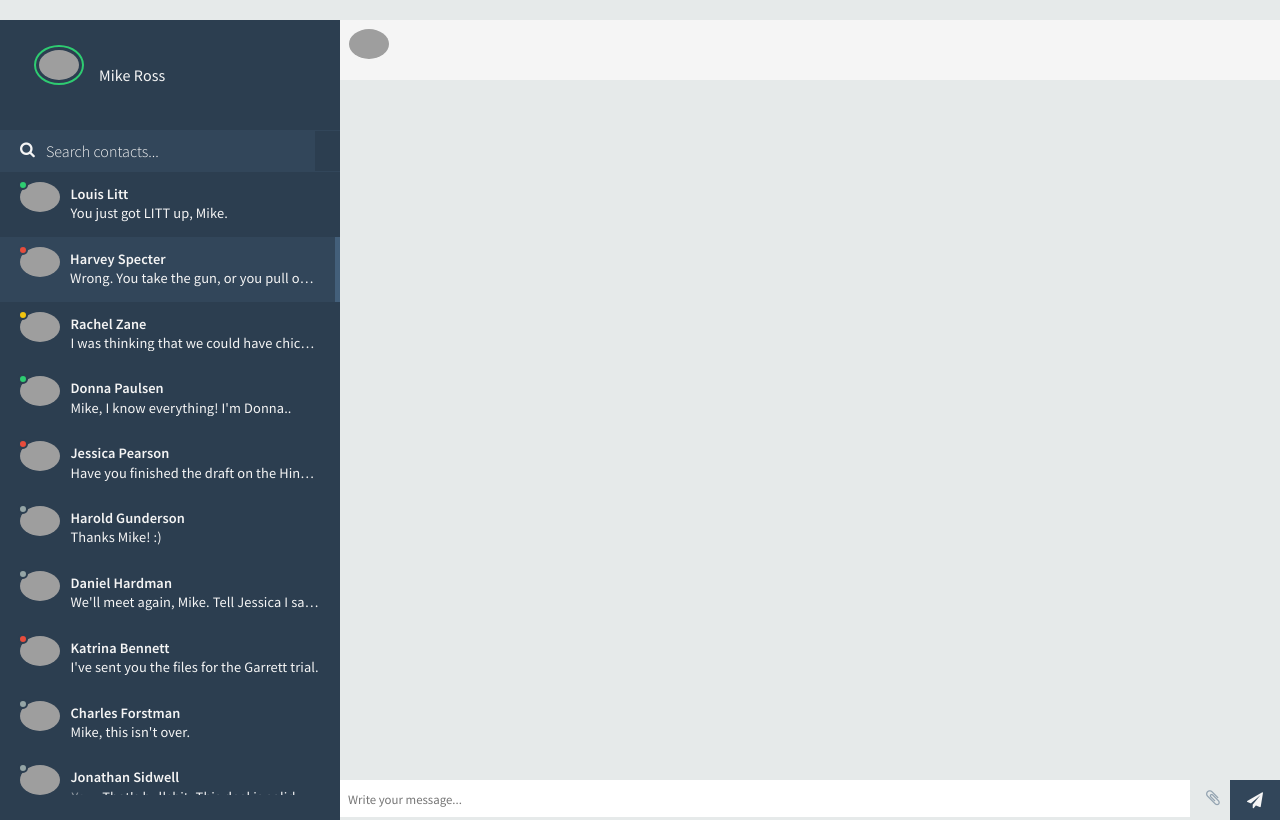
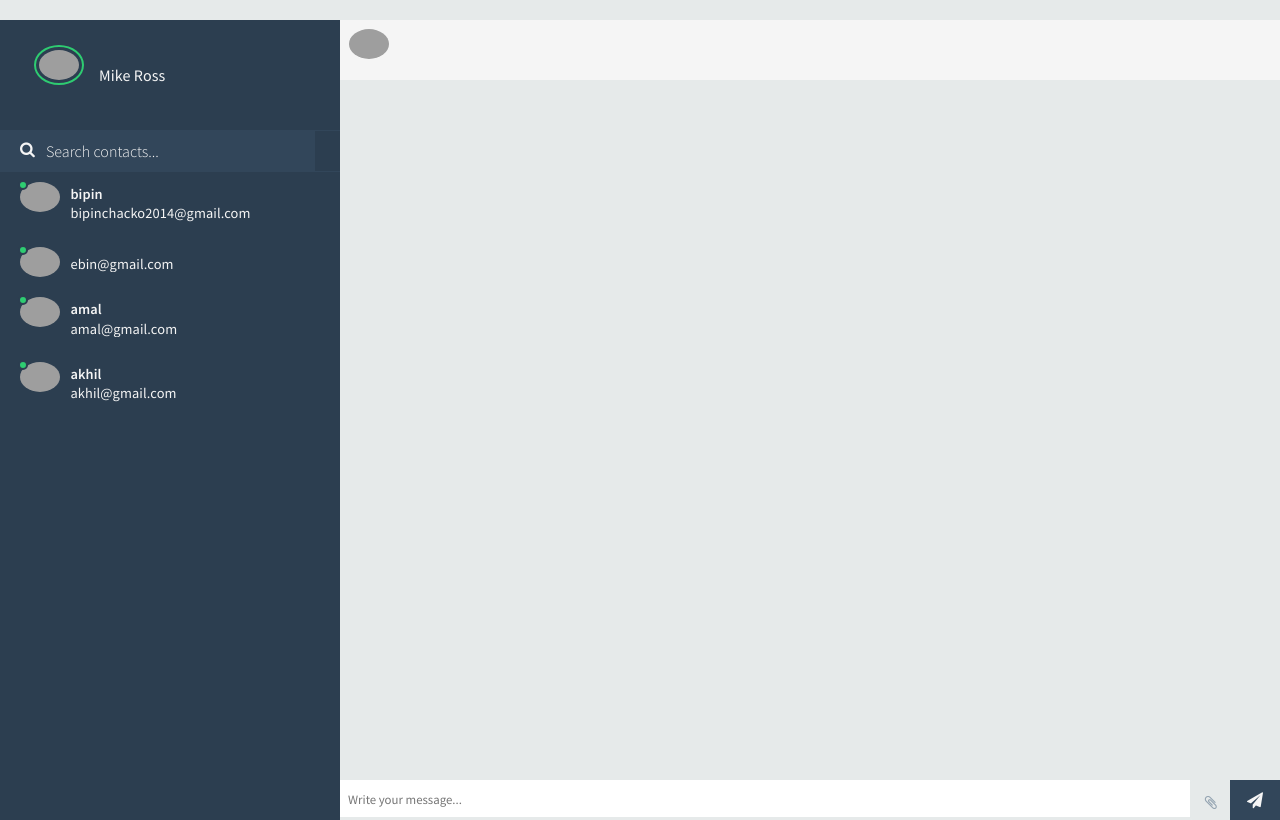
Before and after one commit to bipinchacko/karmi, a Django app: page /chat/2 in a window 1280 px wide. Shown: the part 52-872 px from the top of the page. Run offline with Django 3.2, Linux system fonts and the light colour scheme; a user stored in the database is signed in; data comes from the database, SQL or seed files in the repository; both versions use the stored data as it was after the commit; some libraries are stand-ins or nearby versions; grey boxes are pictures that could not be loaded.

Commit message:
one_to_one_chat_text3

```diff
--- a/chat/views.py
+++ b/chat/views.py
@@ -18,7 +18,14 @@ def chatroom(request,pk:int):
     )
     messages.update(seen=True)
     messages = messages | Message.objects.filter(Q(receiver=other_user, sender=request.user) )
-    return render(request, "chat/onetoonechat.html", {"other_user": other_user, "messages": messages,"current_user":current_user})
+    connecteduser = CustomUser.objects.all()
+    context = {
+        "other_user": other_user,
+        "messages": messages,
+        "current_user":current_user,
+        "connecteduser":connecteduser
+    }
+    return render(request, "chat/onetoonechat.html",context)
 @login_required
 def ajax_load_messages(request,pk):
     other_user = get_object_or_404(CustomUser, pk=pk)
--- a/templates/chat/onetoonechat.html
+++ b/templates/chat/onetoonechat.html
@@ -652,13 +652,19 @@
 }
 #frame .content .message-input .wrap .attachment {
   position: absolute;
-  right: 60px;
+  right: 63px;
+  top: 15px;
   z-index: 4;
-  margin-top: 10px;
+  margin-top: 0px;
   font-size: 1.1em;
   color: #435f7a;
   opacity: .5;
   cursor: pointer;
+}
+#frame .upload{
+  width: 40px;
+    height: 40px;
+    background: #e6eaea;
 }
 @media screen and (max-width: 735px) {
   #frame .content .message-input .wrap .attachment {
@@ -746,110 +787,27 @@ Website: http://emilcarlsson.se/
 		</div>
 		<div id="search">
 			<label for=""><i class="fa fa-search" aria-hidden="true"></i></label>
-			<input type="text" placeholder="Search contacts..." />
+			<input type="text" id="myInput1" placeholder="Search contacts..." />
 		</div>
 		<div id="contacts">
-			<ul>
-				<li class="contact">
+			<ul id="so">
+        {% for i in connecteduser %}
+				<li class="contact" id="{{i.id}}">
 					<div class="wrap">
-						<span class="contact-status online"></span>
+						<span class="contact-status online" ></span>
 						<img src="http://emilcarlsson.se/assets/louislitt.png" alt="" />
 						<div class="meta">
-							<p class="name">Louis Litt</p>
-							<p class="preview">You just got LITT up, Mike.</p>
+							<p class="name">{{i.first_name}}</p>
+							<p class="preview">{{i.email}}</p>
 						</div>
 					</div>
 				</li>
-				<li class="contact active">
-					<div class="wrap">
-						<span class="contact-status busy"></span>
-						<img src="http://emilcarlsson.se/assets/harveyspecter.png" alt="" />
-						<div class="meta">
-							<p class="name">Harvey Specter</p>
-							<p class="preview">Wrong. You take the gun, or you pull out a bigger one. Or, you call their bluff. Or, you do any one of a hundred and forty six other things.</p>
-						</div>
-					</div>
-				</li>
-				<li class="contact">
-					<div class="wrap">
-						<span class="contact-status away"></span>
-						<img src="http://emilcarlsson.se/assets/rachelzane.png" alt="" />
-						<div class="meta">
-							<p class="name">Rachel Zane</p>
-							<p class="preview">I was thinking that we could have chicken tonight, sounds good?</p>
-						</div>
-					</div>
-				</li>
-				<li class="contact">
-					<div class="wrap">
-						<span class="contact-status online"></span>
-						<img src="http://emilcarlsson.se/assets/donnapaulsen.png" alt="" />
-						<div class="meta">
-							<p class="name">Donna Paulsen</p>
-							<p class="preview">Mike, I know everything! I'm Donna..</p>
-						</div>
-					</div>
-				</li>
-				<li class="contact">
-					<div class="wrap">
-						<span class="contact-status busy"></span>
-						<img src="http://emilcarlsson.se/assets/jessicapearson.png" alt="" />
-						<div class="meta">
-							<p class="name">Jessica Pearson</p>
-							<p class="preview">Have you finished the draft on the Hinsenburg deal?</p>
-						</div>
-					</div>
-				</li>
-				<li class="contact">
-					<div class="wrap">
-						<span class="contact-status"></span>
-						<img src="http://emilcarlsson.se/assets/haroldgunderson.png" alt="" />
-						<div class="meta">
-							<p class="name">Harold Gunderson</p>
-							<p class="preview">Thanks Mike! :)</p>
-						</div>
-					</div>
-				</li>
-				<li class="contact">
-					<div class="wrap">
-						<span class="contact-status"></span>
-						<img src="http://emilcarlsson.se/assets/danielhardman.png" alt="" />
-						<div class="meta">
-							<p class="name">Daniel Hardman</p>
-							<p class="preview">We'll meet again, Mike. Tell Jessica I said 'Hi'.</p>
-						</div>
-					</div>
-				</li>
-				<li class="contact">
-					<div class="wrap">
-						<span class="contact-status busy"></span>
-						<img src="http://emilcarlsson.se/assets/katrinabennett.png" alt="" />
-						<div class="meta">
-							<p class="name">Katrina Bennett</p>
-							<p class="preview">I've sent you the files for the Garrett trial.</p>
-						</div>
-					</div>
-				</li>
-				<li class="contact">
-					<div class="wrap">
-						<span class="contact-status"></span>
-						<img src="http://emilcarlsson.se/assets/charlesforstman.png" alt="" />
-						<div class="meta">
-							<p class="name">Charles Forstman</p>
-							<p class="preview">Mike, this isn't over.</p>
-						</div>
-					</div>
-				</li>
-				<li class="contact">
-					<div class="wrap">
-						<span class="contact-status"></span>
-						<img src="http://emilcarlsson.se/assets/jonathansidwell.png" alt="" />
-						<div class="meta">
-							<p class="name">Jonathan Sidwell</p>
-							<p class="preview"><span>You:</span> That's bullshit. This deal is solid.</p>
-						</div>
-					</div>
-				</li>
+        <script>
+          $("#{{i.id}}").on("click", function(){
+            alert({{i.id}});
+          });
+        </script>
+        {% endfor %}
 			</ul>
 		</div>
 		<div id="bottom-bar">
@@ -875,10 +833,12 @@ Website: http://emilcarlsson.se/
 			</ul>
 		</div>
 		<div class="message-input">
-			<div class="wrap">
+			<div class="send-message">
+        <div class="wrap">
 			<input type="text" id="message-input" placeholder="Write your message..." />
-			<i class="fa fa-paperclip attachment" aria-hidden="true"></i>
+			<a class="btn upload"><label><i class="fa fa-paperclip attachment" aria-hidden="true"><input type="file" class="upload" name="file[]" accept="image/*,.txt,.rar,.zip,.pdf,.apk" style="display: none;"> </i></label></a>
 			<button class="submit" id="send-btn"><i class="fa fa-paper-plane" aria-hidden="true"></i></button>
+      </div>
 			</div>
 		</div>
 	</div>
@@ -959,15 +926,17 @@ function newMessage() {
             })
     }
     function construct_message(message){
-      console.log(message)
+      // console.log(message)
       let a = {{current_user}}
-      console.log(a)
+      // console.log(a)
       if (message.sender === a){
         console.log("y")
       }
       else
       {
-        console.log("N")
+        $('<li class="replies"><img src="http://emilcarlsson.se/assets/mikeross.png" alt="" /><p>' + message.message + '</p></li>').appendTo($('.messages ul'));
+        p.scrollIntoView()
+
       }
     }
 
@@ -986,5 +955,67 @@ $(window).on('keydown', function(e) {
   }
 });
 //# sourceURL=pen.js
+
+</script>
+<script>
+  $(document).ready(function(){
+    $("#myInput1").on("keyup", function() {
+      var value = $(this).val().toLowerCase();
+      $("#so .contact").filter(function() {
+        $(this).toggle($(this).text().toLowerCase().indexOf(value) > -1)
+      });
+    });
+  });
+</script>
+<script>
+  $('body').on('change', ".upload", (e) => {
+        let file = e.target.files[0];
+        let reader = new FileReader();
+        let sendCard = $('.send-message');
+        reader.readAsDataURL(file);
+        // reader.addEventListener('loadstart', (e) => {
+        //     $('#message-form').before(loadingSVG());
+        // });
+        reader.addEventListener('load', (e) => {
+            $('.send-message').find('.loadingSVG').remove();
+            if (!file.type.match("image.*")) {
+                // if the file not image
+                sendCard.find('.attachment-preview').remove(); // older one
+                sendCard.prepend(attachmentTemplate('file', file.name));
+            } else {
+                // if the file is an image
+                sendCard.find('.attachment-preview').remove(); // older one
+                sendCard.prepend(attachmentTemplate('image', file.name, e.target.result));
+            }
+        });
+    });
+    // Attachment preview cancel button.
+    $('body').on('click', ".attachment-preview .cancel", (e) => {
+        cancelAttachment();
+    });
+    // upload image preview card.
+function attachmentTemplate(fileType, fileName, imgURL = null) {
+    if (fileType != 'image') {
+        return `
+        <div class="attachment-preview">
+            <span class="fa fa-times cancel"></span>
+            <p style="padding:0px 30px;"><span class="fa fa-file"></span> ` + fileName + `</p>
+        </div>
+        `;
+    } else {
+        return `
+        <div class="attachment-preview">
+            <span class="fa fa-times cancel"></span>
+            <div class="image-file chat-image" id="output" >
+              <img src="`+ imgURL +`"></div>
+            <p><span class="fas fa-file-image"></span> ` + fileName + `</p>
+        </div>
+        `;
+    }
+}
+function cancelAttachment() {
+    $('.send-message').find('.attachment-preview').remove();
+    $('.upload').replaceWith($('.upload').val('').clone(true));
+}
 </script>
 </body></html>
```
Also changed, not shown: other parts of templates/chat/onetoonechat.html (+42 -0 lines), db.sqlite3.
